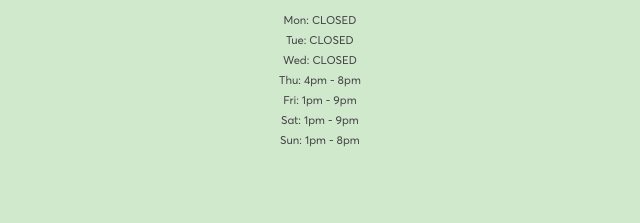
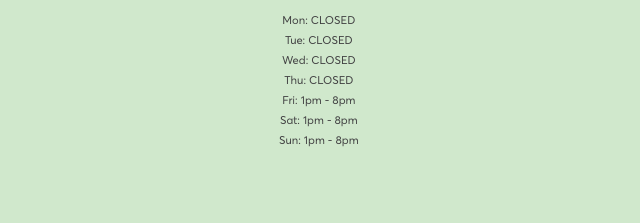
Before and after one commit to andrewheppner/sweetcream, a Gatsby site: page /findus in a window 1280 px wide. Shown: the part 577-800 px from the top of the page, 233-873 px from the left. Built offline with nearby package versions, Linux system fonts and the light colour scheme; Gatsby itself is replaced by a stand-in of ours.

Commit message:
update hours

```diff
--- a/src/pages/findus.js
+++ b/src/pages/findus.js
@@ -182,9 +182,9 @@ const SceneFour = (props) => (
           <span>Mon: CLOSED</span>
           <span>Tue: CLOSED</span>
           <span>Wed: CLOSED</span>
-          <span>Thu: 4pm - 8pm</span>
-          <span>Fri: 1pm - 9pm</span>
-          <span>Sat: 1pm - 9pm</span>
+          <span>Thu: CLOSED</span>
+          <span>Fri: 1pm - 8pm</span>
+          <span>Sat: 1pm - 8pm</span>
           <span>Sun: 1pm - 8pm</span>
         </p>
 
```
